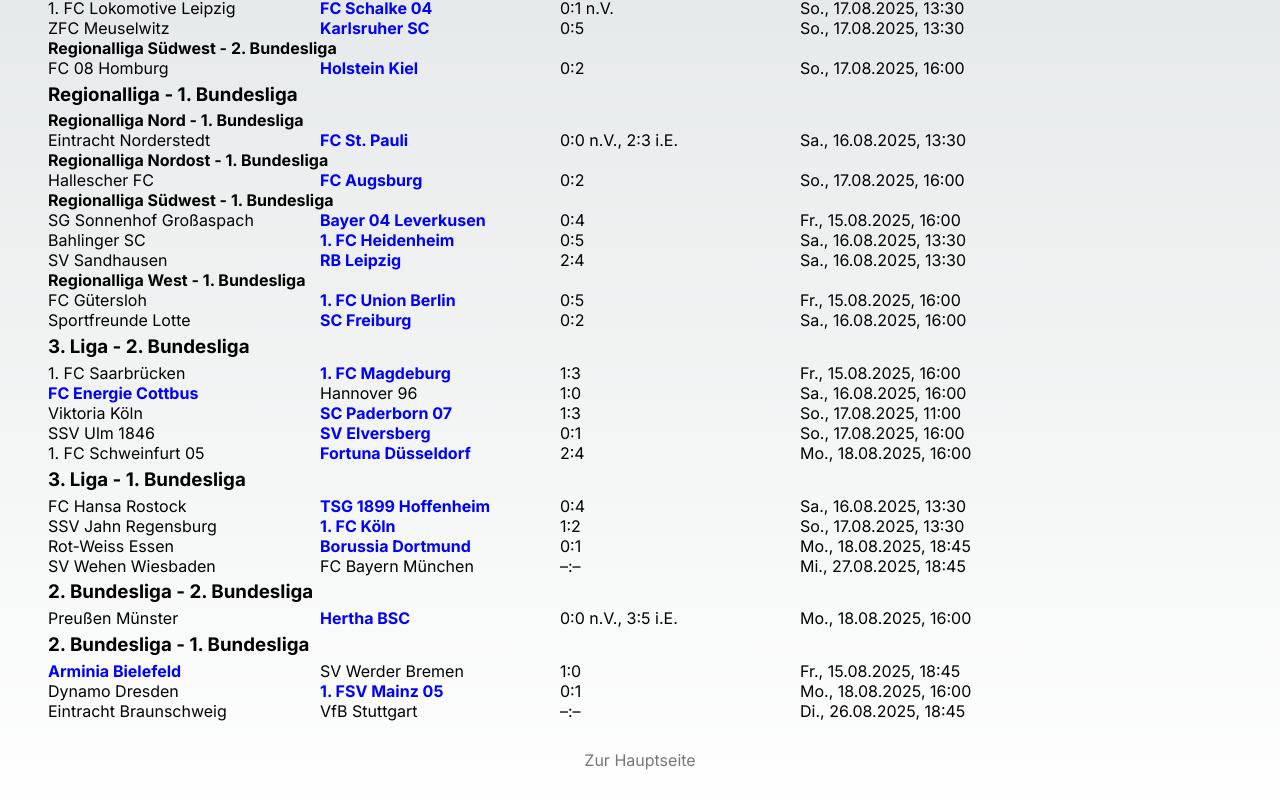
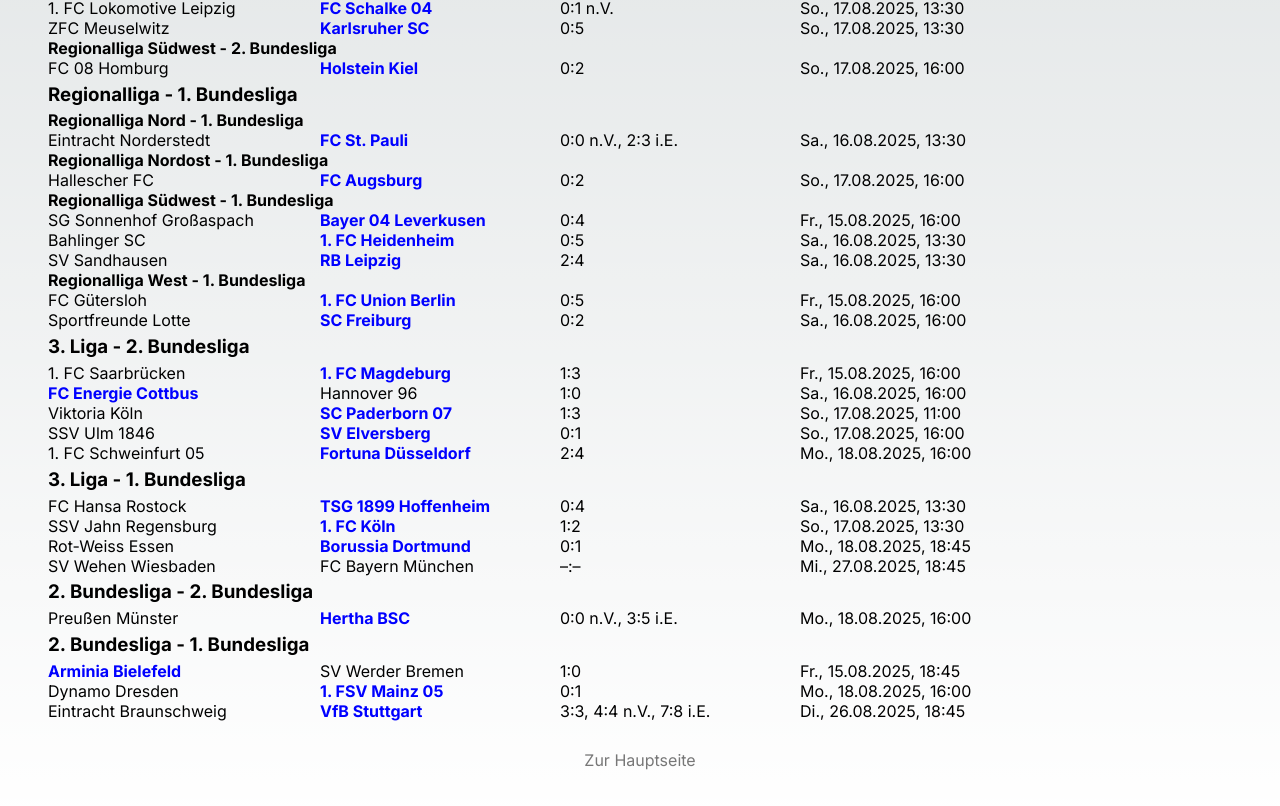
Before and after one commit to sklinkusch/dfb-pokal, a Next.js app: page /men/2025-26 in a window 1280 px wide. Shown: the part 560-1366 px from the top of the page. Built offline with nearby package versions, Linux system fonts and the light colour scheme.

Commit message:
DFB-Pokal Men, season 2025/26, Men: add match of 2025-08-26T18:45Z

```diff
--- a/src/app/men/2025-26/page.tsx
+++ b/src/app/men/2025-26/page.tsx
@@ -148,7 +148,7 @@
       getMatch('SWF', 'DÜS', '2025-08-18T16:00Z', '2:4', 2),
       getMatch('PMS', 'BSC', '2025-08-18T16:00Z', '0:0 n.V., 3:5 i.E.', 2),
       getMatch('RWE', 'BVB', '2025-08-18T18:45Z', '0:1', 2),
-      getMatch('EBS', 'VfB', '2025-08-26T18:45Z'),
+      getMatch('EBS', 'VfB', '2025-08-26T18:45Z', '3:3, 4:4 n.V., 7:8 i.E.', 2),
       getMatch('WIE', 'FCB', '2025-08-27T18:45Z'),
     ]
   };
```
